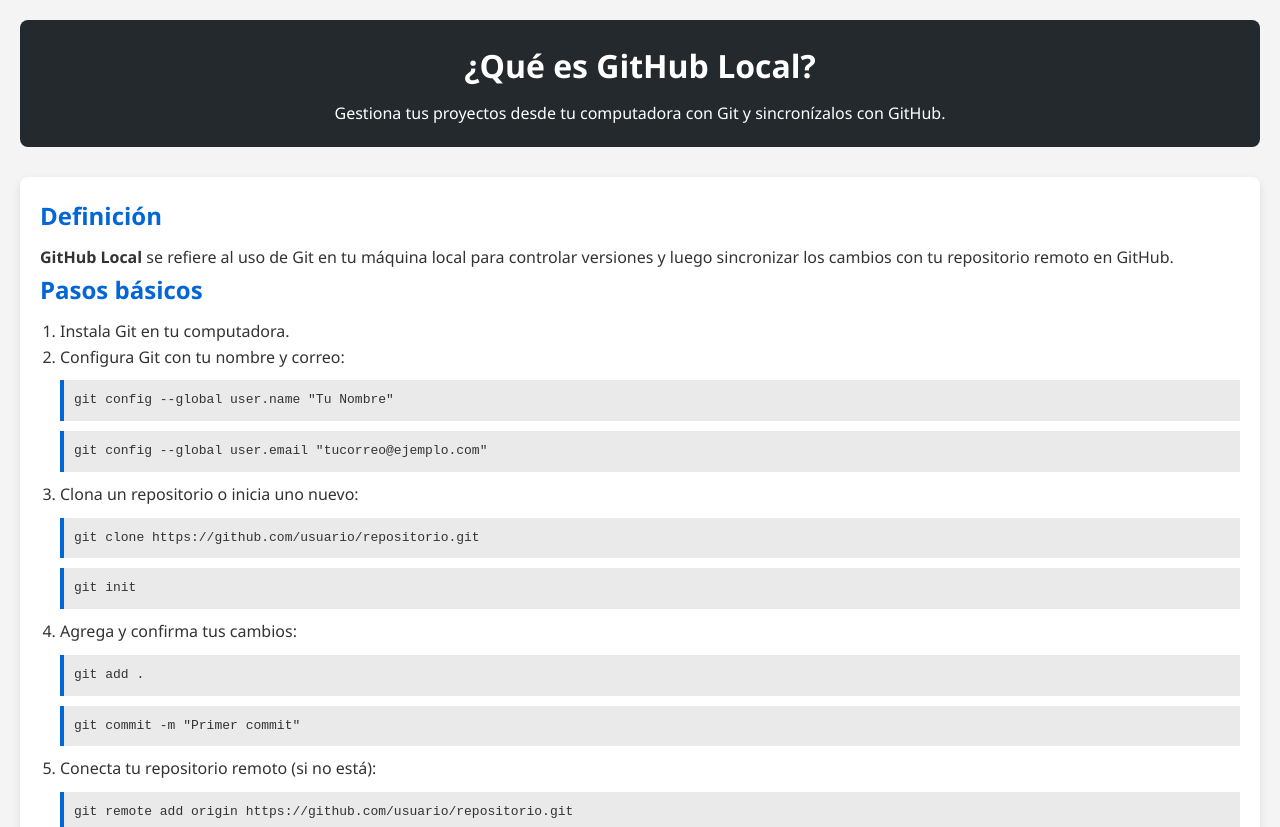
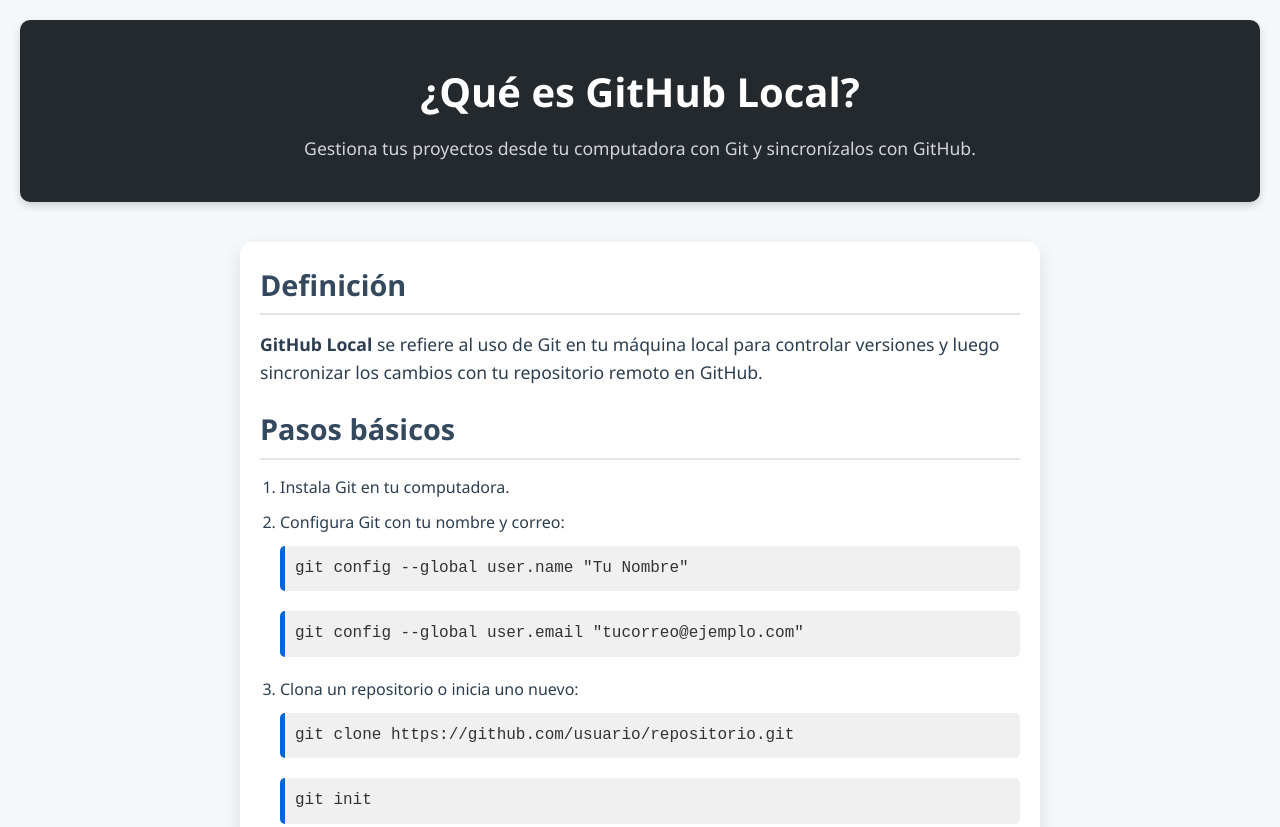
Before and after one commit to bjrobalino22/prueba2, a plain HTML site: page vistas/index.html in a window 1280 px wide. Shown: the top 827 px of the page. Drawn offline with Linux system fonts and the light colour scheme.

Commit message:
cambio de css total

```diff
--- a/css/index.css
+++ b/css/index.css
@@ -1,40 +1,59 @@
+
 * {
   margin: 0;
   padding: 0;
   box-sizing: border-box;
 }
 
+
 body {
   font-family: 'Segoe UI', Tahoma, Geneva, Verdana, sans-serif;
-  background-color: #f4f4f4;
-  color: #333;
+  background-color: #f5f7fa;
+  color: #2c3e50;
   line-height: 1.6;
   padding: 20px;
 }
 
+
 header {
   background-color: #24292e;
   color: white;
-  padding: 20px;
+  padding: 40px 20px;
   text-align: center;
-  border-radius: 8px;
+  border-radius: 10px;
+  box-shadow: 0 4px 8px rgba(0,0,0,0.15);
 }
 
-h1 {
+header h1 {
+  font-size: 2.5rem;
   margin-bottom: 10px;
 }
 
-main {
-  margin-top: 30px;
-  background: white;
-  padding: 20px;
-  border-radius: 8px;
-  box-shadow: 0 4px 10px rgba(0,0,0,0.1);
+header p {
+  font-size: 1.1rem;
+  color: #d1d5da;
 }
 
-h2 {
-  color: #0366d6;
-  margin-bottom: 10px;
+main {
+  max-width: 800px;
+  margin: 40px auto;
+  padding: 20px;
+  background-color: #ffffff;
+  border-radius: 12px;
+  box-shadow: 0 8px 20px rgba(0, 0, 0, 0.1);
+}
+
+.contenido h2 {
+  font-size: 1.8rem;
+  margin-bottom: 15px;
+  color: #34495e;
+  border-bottom: 2px solid #e1e4e8;
+  padding-bottom: 5px;
+}
+
+.contenido p {
+  margin-bottom: 20px;
+  font-size: 1.1rem;
 }
 
 ol {
@@ -42,17 +61,36 @@ ol {
   margin-bottom: 20px;
 }
 
-pre {
-  background: #eaeaea;
-  padding: 10px;
-  border-left: 4px solid #0366d6;
-  margin: 10px 0;
-  overflow-x: auto;
+ol li {
+  margin-bottom: 10px;
 }
 
-footer {
-  margin-top: 40px;
-  text-align: center;
-  font-size: 0.9em;
-  color: #555;
+
+pre {
+  background-color: #f0f0f0;
+  border-left: 5px solid #0366d6;
+  padding: 10px;
+  margin: 10px 0 20px;
+  overflow-x: auto;
+  border-radius: 5px;
 }
+
+code {
+  font-family: 'Courier New', Courier, monospace;
+  color: #333;
+}
+
+
+@media (max-width: 768px) {
+  header h1 {
+    font-size: 2rem;
+  }
+
+  .contenido h2 {
+    font-size: 1.5rem;
+  }
+
+  main {
+    margin: 20px 10px;
+  }
+}
```
